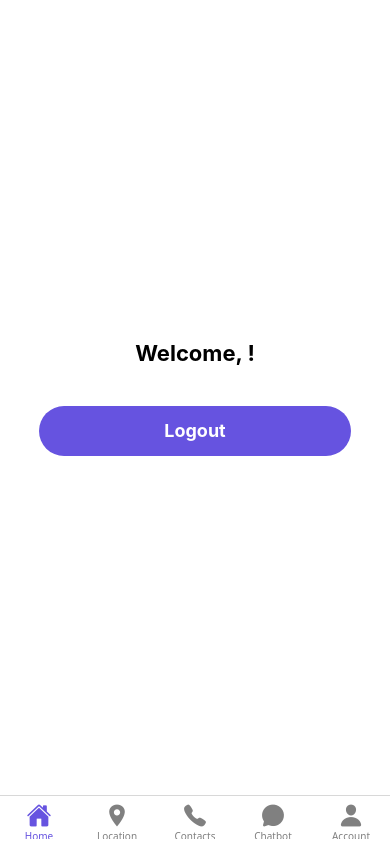
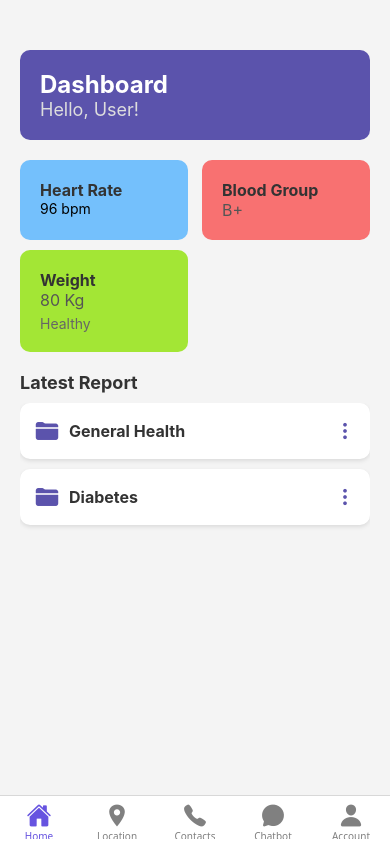
Before and after one commit to venrussell/telemed-v2, a React Native app: screen /Home in a window 390 px wide. Built offline with nearby package versions, Linux system fonts and the light colour scheme.

Commit message:
Updated Contact and HomeScreen

```diff
--- a/package.json
+++ b/package.json
@@ -37,7 +37,6 @@
     "@babel/core": "^7.25.2",
     "@react-native-community/cli": "^18.0.0",
     "@types/react": "~18.3.12",
-    "@types/react-native": "^0.72.8",
     "@types/react-native-maps": "^0.24.1",
     "@types/react-native-vector-icons": "^6.4.18",
     "typescript": "^5.3.3"
--- a/src/screens/ContactScreen.tsx
+++ b/src/screens/ContactScreen.tsx
@@ -15,7 +15,23 @@ const emergencyContacts: EmergencyContact[] = [
   { id: "3", name: "Ambulance", number: "911", icon: "medkit" },
   { id: "4", name: "Red Cross", number: "143", icon: "heart" },
   { id: "5", name: "National Disaster Hotline", number: "117", icon: "warning" },
+  { id: "6", name: "Coast Guard", number: "527-8481", icon: "boat" },
+  { id: "7", name: "MMDA Metrobase", number: "136", icon: "alert" },
+  { id: "8", name: "Highway Patrol Group", number: "744-4488", icon: "car" },
+  { id: "9", name: "NDRRMC (Disaster Response)", number: "911-1406", icon: "earth" },
+  { id: "10", name: "PNP Anti-Kidnapping Group", number: "727-0000", icon: "people" },
+  { id: "11", name: "PNP Women & Children Protection", number: "523-8231", icon: "woman" },
+  { id: "12", name: "Bureau of Fire Protection", number: "426-0219", icon: "flame" },
+  { id: "13", name: "Philippine General Hospital", number: "554-8400", icon: "medkit" },
+  { id: "14", name: "National Poison Control Center", number: "524-1078", icon: "flask" },
+  { id: "15", name: "LTO Hotline", number: "922-9061", icon: "car" },
+  { id: "16", name: "DOH COVID-19 Hotline", number: "1555", icon: "medkit" },
+  { id: "17", name: "Meralco Emergency", number: "16211", icon: "flash" },
+  { id: "18", name: "Manila Water", number: "1627", icon: "water" },
+  { id: "19", name: "Maynilad Water", number: "1626", icon: "water" },
+  { id: "20", name: "Lifeline Rescue", number: "16911", icon: "medkit" },
 ];
+
 
 const ContactScreen = () => {
   const dialNumber = (number: string) => {
@@ -24,13 +40,13 @@ const ContactScreen = () => {
 
   return (
     <View style={styles.container}>
-      <Text style={styles.header}>Emergency Hotlines</Text>
       <FlatList
   data={emergencyContacts}
   keyExtractor={(item) => item.id}
+  showsVerticalScrollIndicator={false} // Hides the scrollbar
   renderItem={({ item }) => (
     <TouchableOpacity style={styles.item} onPress={() => dialNumber(item.number)}>
-            <Ionicons name={item.icon} size={24} color="#5B53AC" style={styles.icon} />
+      <Ionicons name={item.icon} size={24} color="white" style={styles.icon} />
       <View style={styles.textContainer}>
         <Text style={styles.text}>{item.name}</Text>
         <Text style={styles.number}>{item.number}</Text>
@@ -38,6 +54,7 @@ const ContactScreen = () => {
     </TouchableOpacity>
   )}
 />
+
     </View>
   );
 };
@@ -45,20 +62,16 @@ const ContactScreen = () => {
 const styles = StyleSheet.create({
   container: {
     flex: 1,
-    backgroundColor: "#727A9C",
+    backgroundColor: "#FFFFFF", // Light gray background
     padding: 20,
+    paddingTop: 50,
   },
-  header: {
-    fontSize: 22,
-    fontWeight: "bold",
-    textAlign: "center",
-    marginBottom: 20,
-    color: "#FFFFFFFF",
-  },
+
+
   item: {
     flexDirection: "row",
     alignItems: "center",
-    backgroundColor: "#fff",
+    backgroundColor: "#727A9C", // Darker button color
     padding: 15,
     borderRadius: 10,
     marginBottom: 10,
@@ -70,6 +83,7 @@ const styles = StyleSheet.create({
   },
   icon: {
     marginRight: 15,
+    color: "#FFFFFF", // White icon
   },
   textContainer: {
     flex: 1,
@@ -77,13 +91,14 @@ const styles = StyleSheet.create({
   text: {
     fontSize: 18,
     fontWeight: "500",
-    color: "#5B53AC",
+    color: "#FFFFFF", // White text
   },
   number: {
     fontSize: 18,
     fontWeight: "bold",
-    color: "#5B53AC",
+    color: "#FFFFFF", // White text
   },
 });
 
+
 export default ContactScreen;
--- a/src/screens/HomeScreen.tsx
+++ b/src/screens/HomeScreen.tsx
@@ -1,78 +1,264 @@
-import React, { useEffect, useState } from "react";
-import { View, Text, TouchableOpacity, StyleSheet, Alert } from "react-native";
-import AsyncStorage from "@react-native-async-storage/async-storage";
-import { useNavigation } from "@react-navigation/native";
-import { NativeStackNavigationProp } from "@react-navigation/native-stack";
-import { RootStackParamList } from "../navigation/types";
+import React, { useState } from "react";
+import { View, Text, StyleSheet, FlatList, TouchableOpacity, Linking, Modal, Button } from "react-native";
+import { Ionicons } from "@expo/vector-icons";
 
-type LoginScreenNavigationProp = NativeStackNavigationProp<RootStackParamList, "Login">;
+const healthData = {
+  heartRate: 96,
+  bloodType: "B+",
+  weight: 80,
+  weightCategory: "Healthy",
+};
+
+// Sample reports (titles only)
+const reports = [
+  { id: "1", title: "General Health" },
+  { id: "2", title: "Diabetes" },
+];
+
+// External links
+const LINKS = {
+  heartRate: "https://www.heart.org/en/healthy-living/fitness/fitness-basics/target-heart-rates",
+  bloodType: "https://www.redcrossblood.org/donate-blood/blood-types.html",
+  weight: "https://www.cdc.gov/healthyweight/index.html",
+  generalHealth: [
+    { title: "CDC General Health", url: "https://www.cdc.gov/healthyliving/" },
+    { title: "WHO Health Topics", url: "https://www.who.int/health-topics" },
+    { title: "Mayo Clinic Health Information", url: "https://www.mayoclinic.org/patient-care-and-health-information" },
+  ],
+  diabetes: [
+    { title: "American Diabetes Association", url: "https://www.diabetes.org/" },
+    { title: "CDC Diabetes Information", url: "https://www.cdc.gov/diabetes/" },
+    { title: "Mayo Clinic Diabetes Care", url: "https://www.mayoclinic.org/diseases-conditions/diabetes" },
+  ],
+};
+
+const openLink = (url: string) => {
+  Linking.openURL(url).catch((err) => console.error("Failed to open link:", err));
+};
 
 const HomeScreen = () => {
-  const navigation = useNavigation<LoginScreenNavigationProp>();
-  const [username, setUsername] = useState("");
+  const [modalVisible, setModalVisible] = useState(false);
+  const [selectedReport, setSelectedReport] = useState("");
 
-  useEffect(() => {
-    const fetchUser = async () => {
-      try {
-        const userData = await AsyncStorage.getItem("currentUser");
-        if (userData) {
-          const user = JSON.parse(userData);
-          setUsername(user.username); // Set correct username
-        }
-      } catch (error) {
-        console.error("Failed to load user data", error);
-      }
-    };
-    fetchUser();
-  }, []);
-
-
-  const handleLogout = async () => {
-    try {
-      await AsyncStorage.removeItem("currentUser");
-      navigation.navigate("Login");
-    } catch (error) {
-      Alert.alert("Error", "Failed to log out.");
-    }
+  const openModal = (title: string) => {
+    setSelectedReport(title);
+    setModalVisible(true);
   };
-
 
   return (
     <View style={styles.container}>
-      <Text style={styles.welcomeText}>Welcome, {username}!</Text>
+      {/* Header */}
+      <View style={styles.header}>
+        <Text style={styles.title}>Dashboard</Text>
+        <Text style={styles.subtitle}>Hello, User!</Text>
+      </View>
 
-      <TouchableOpacity style={styles.button} onPress={handleLogout}>
-        <Text style={styles.buttonText}>Logout</Text>
-      </TouchableOpacity>
+      {/* Health Overview */}
+      <View style={styles.healthContainer}>
+        <TouchableOpacity style={[styles.healthCard, styles.heartRate]} onPress={() => openLink(LINKS.heartRate)}>
+          <Text style={styles.cardTitle}>Heart Rate</Text>
+          <Text style={styles.heartRate}>{healthData.heartRate} bpm</Text>
+        </TouchableOpacity>
+
+        <TouchableOpacity style={[styles.healthCard, styles.bloodType]} onPress={() => openLink(LINKS.bloodType)}>
+          <Text style={styles.cardTitle}>Blood Group</Text>
+          <Text style={styles.cardValue}>{healthData.bloodType}</Text>
+        </TouchableOpacity>
+
+        <TouchableOpacity style={[styles.healthCard, styles.weightCard]} onPress={() => openLink(LINKS.weight)}>
+          <Text style={styles.cardTitle}>Weight</Text>
+          <Text style={styles.cardValue}>{healthData.weight} Kg</Text>
+          <Text style={styles.weightCategory}>{healthData.weightCategory}</Text>
+        </TouchableOpacity>
+      </View>
+
+      {/* Latest Reports */}
+      <Text style={styles.sectionTitle}>Latest Report</Text>
+      <FlatList
+        data={reports}
+        keyExtractor={(item) => item.id}
+        renderItem={({ item }) => (
+          <TouchableOpacity style={styles.reportCard} onPress={() => openModal(item.title)}>
+            <Ionicons name="folder" size={24} color="#5B53AC" />
+            <View style={styles.reportTextContainer}>
+              <Text style={styles.reportTitle}>{item.title}</Text>
+            </View>
+            <Ionicons name="ellipsis-vertical" size={20} color="#5B53AC" />
+          </TouchableOpacity>
+        )}
+      />
+
+      {/* Modal */}
+      <Modal visible={modalVisible} transparent animationType="slide">
+        <View style={styles.modalContainer}>
+          <View style={styles.modalContent}>
+            <Text style={styles.modalTitle}>{selectedReport}</Text>
+            {selectedReport === "General Health" ? (
+              LINKS.generalHealth.map((link, index) => (
+                <View key={index} style={styles.linkContainer}>
+                  <Text style={styles.bullet}>•</Text>
+                  <TouchableOpacity onPress={() => openLink(link.url)}>
+                    <Text style={styles.modalLink}>{link.title}</Text>
+                  </TouchableOpacity>
+                </View>
+              ))
+            ) : selectedReport === "Diabetes" ? (
+              LINKS.diabetes.map((link, index) => (
+                <View key={index} style={styles.linkContainer}>
+                  <Text style={styles.bullet}>•</Text>
+                  <TouchableOpacity onPress={() => openLink(link.url)}>
+                    <Text style={styles.modalLink}>{link.title}</Text>
+                  </TouchableOpacity>
+                </View>
+              ))
+            ) : (
+              <Text style={styles.modalText}>Details about {selectedReport} will be displayed here.</Text>
+            )}
+            <TouchableOpacity style={styles.closeButton} onPress={() => setModalVisible(false)}>
+              <Text style={styles.closeButtonText}>Close</Text>
+            </TouchableOpacity>
+          </View>
+        </View>
+      </Modal>
     </View>
   );
 };
 
+// Styles
 const styles = StyleSheet.create({
   container: {
     flex: 1,
+    backgroundColor: "#F4F4F4",
+    padding: 20,
+    paddingTop: 50,
+  },
+  header: {
+    backgroundColor: "#5B53AC",
+    padding: 20,
+    borderRadius: 10,
+  },
+  title: {
+    fontSize: 24,
+    fontWeight: "bold",
+    color: "#FFFFFF",
+  },
+  subtitle: {
+    fontSize: 18,
+    color: "#DDDDDD",
+  },
+  healthContainer: {
+    flexDirection: "row",
+    flexWrap: "wrap",
+    justifyContent: "space-between",
+    marginTop: 20,
+  },
+  healthCard: {
+    width: "48%",
+    padding: 20,
+    borderRadius: 10,
+    marginBottom: 10,
+  },
+  heartRate: {
+    backgroundColor: "#74C0FC",
+  },
+  bloodType: {
+    backgroundColor: "#F87171",
+  },
+  weightCard: {
+    backgroundColor: "#A3E635",
+  },
+  modalLink: {
+    fontSize: 16,
+    color: "#007BFF",
+    marginVertical: 5,
+    textDecorationLine: "none", // No underline
+    textAlign: "left", // Align text to the left
+  },
+  linkContainer: {
+    flexDirection: "row",
+    alignItems: "center",
+    justifyContent: "flex-start", // Align bullet and text to the left
+  },
+  bullet: {
+    fontSize: 16,
+    color: "black", // Black color for the bullet
+    marginRight: 8, // Space between bullet and text
+  },
+  modalContainer: {
+    flex: 1,
     justifyContent: "center",
     alignItems: "center",
-    backgroundColor: "#fff",
+    backgroundColor: "rgba(0, 0, 0, 0.5)",
   },
-  welcomeText: {
-    fontSize: 22,
+  modalContent: {
+    backgroundColor: "#FFF",
+    padding: 20,
+    borderRadius: 10,
+    width: "80%",
+    alignItems: "flex-start", // Align content to the left
+  },
+  modalTitle: {
+    fontSize: 20,
     fontWeight: "bold",
-    marginBottom: 20,
   },
-  button: {
-    width: "80%",
-    height: 50,
-    backgroundColor: "#6653e0",
-    borderRadius: 25,
-    justifyContent: "center",
-    alignItems: "center",
-    marginTop: 20,
+  modalText: {
+    fontSize: 16,
+    marginVertical: 10,
   },
-  buttonText: {
-    color: "white",
+  closeButton: {
+    backgroundColor: "#5B53AC", // Button color
+    padding: 10,
+    borderRadius: 5,
+    alignItems: 'center', // Center the text inside the button
+    width: '100%', // Make button full width
+    marginTop: 10, // Add margin on top to separate from other content
+  },
+  closeButtonText: {
+    color: "#FFFFFF", // Button text color
+    fontSize: 16,
+    fontWeight: 'bold',
+  },
+  cardTitle: {
+    fontSize: 16,
+    fontWeight: "bold",
+    color: "#333",
+  },
+  cardValue: {
+    fontSize: 16,
+    color: "#555",
+  },
+  weightCategory: {
+    fontSize: 14,
+    color: "#666",
+    marginTop: 5,
+  },
+  sectionTitle: {
     fontSize: 18,
     fontWeight: "bold",
+    color: "#333",
+    marginVertical: 10,
+  },
+  reportCard: {
+    flexDirection: "row",
+    alignItems: "center",
+    padding: 15,
+    backgroundColor: "#FFF",
+    borderRadius: 10,
+    marginBottom: 10,
+    shadowColor: "#000",
+    shadowOffset: { width: 0, height: 2 },
+    shadowOpacity: 0.1,
+    shadowRadius: 4,
+    elevation: 2,
+  },
+  reportTitle: {
+    fontSize: 16,
+    fontWeight: "bold",
+    color: "#333",
+  },
+  reportTextContainer: {
+    flex: 1,
+    marginLeft: 10,
   },
 });
 
```
Also changed, not shown: 1 other file (tests, documents, lock files or other folders). Lines whose indentation alone changed are shown as unchanged.
